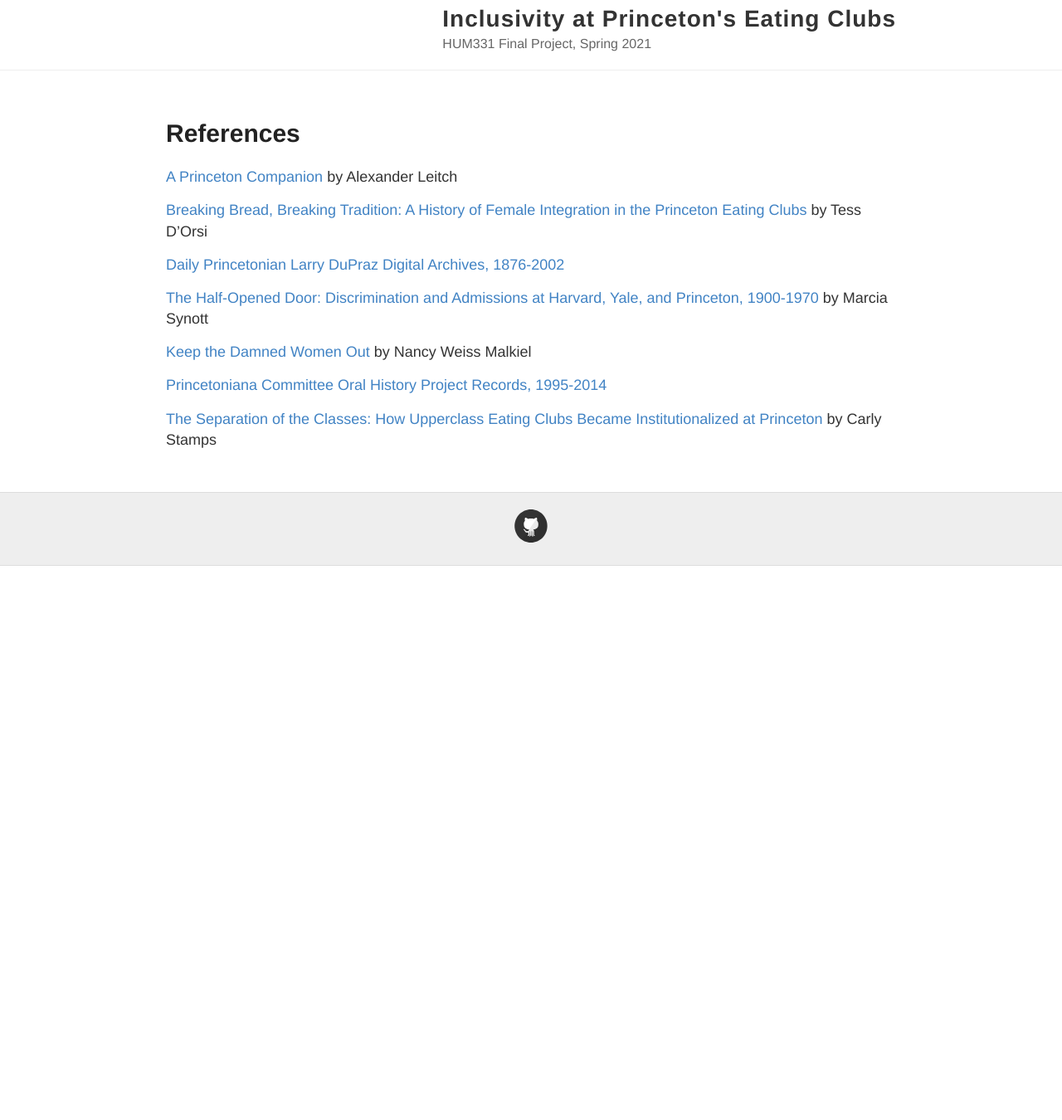
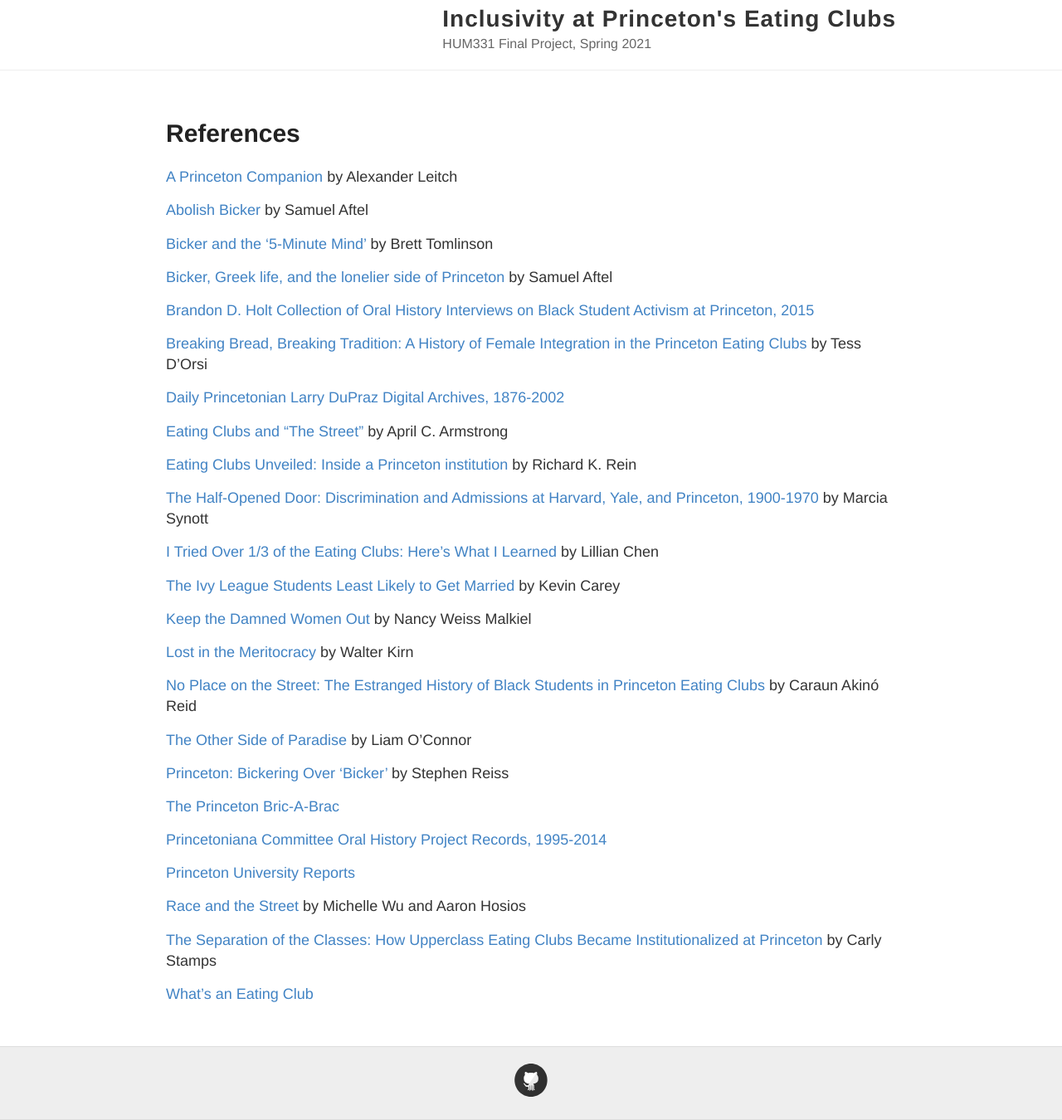
Before and after one commit to HUM-331-Princeton/inclusivity-eating-clubs, a Jekyll site: the page built from References.md, in a window 1280 px wide and 1400 px high, scrolled down 278 px, cut to the strip 50-1400 px from the top of the window. Shown: the whole strip at 83% size. Built offline with Jekyll 4.4.1, drawn with Linux system fonts in a browser that asks for light colours; before the commit the page ends 1010 px from its top, so only the background shows below that.

Commit message:
Update References.md

```diff
--- a/References.md
+++ b/References.md
@@ -6,14 +6,46 @@ permalink: /References/
 
 [A Princeton Companion]( https://catalog.princeton.edu/catalog/11494161) by Alexander Leitch
 
+[Abolish Bicker](https://www.dailyprincetonian.com/article/2018/11/abolish-bicker) by Samuel Aftel
+
+[Bicker and the ‘5-Minute Mind’](https://paw.princeton.edu/article/bicker-and-five-minute-mind) by Brett Tomlinson
+
+[Bicker, Greek life, and the lonelier side of Princeton](https://www.dailyprincetonian.com/article/2019/10/bicker-greek-life-and-the-lonelier-side-of-princeton) by Samuel Aftel
+
+[Brandon D. Holt Collection of Oral History Interviews on Black Student Activism at Princeton, 2015](https://findingaids.princeton.edu/catalog/AC426)
+
 [Breaking Bread, Breaking Tradition: A History of Female Integration in the Princeton Eating Clubs](https://dataspace.princeton.edu/handle/88435/dsp01xw42nb92c) by Tess D'Orsi
 
 [Daily Princetonian Larry DuPraz Digital Archives, 1876-2002]( https://theprince.princeton.edu/princetonperiodicals/cgi-bin/princetonperiodicals)
 
+[Eating Clubs and “The Street”](https://blogs.princeton.edu/mudd/2015/04/eating-clubs-and-the-street/) by April C. Armstrong
+
+[Eating Clubs Unveiled: Inside a Princeton institution](https://communitynews.org/2017/12/01/eating-clubs-unveiled-inside-princeton-institution/) by Richard K. Rein
+
 [The Half-Opened Door: Discrimination and Admissions at Harvard, Yale, and Princeton, 1900-1970]( https://catalog.princeton.edu/catalog/3710) by Marcia Synott
+
+[I Tried Over 1/3 of the Eating Clubs: Here’s What I Learned](https://www.dailyprincetonian.com/article/2021/02/eating-clubs-personal-reflection-terrace-tower-colonial-cap) by Lillian Chen
+
+[The Ivy League Students Least Likely to Get Married](https://www.nytimes.com/interactive/2018/03/29/upshot/college-marriage-class-differences.html) by Kevin Carey
 
 [Keep the Damned Women Out](https://catalog.princeton.edu/catalog/10531309) by Nancy Weiss Malkiel
 
+[Lost in the Meritocracy](https://www.theatlantic.com/magazine/archive/2005/01/lost-in-the-meritocracy/303672/) by Walter Kirn
+
+[No Place on the Street: The Estranged History of Black Students in Princeton Eating Clubs](https://dataspace.princeton.edu/bitstream/88435/dsp01dv13zt385/1/Reid_Caraun.pdf) by Caraun Akinó Reid
+
+[The Other Side of Paradise](https://www.dailyprincetonian.com/article/2018/12/the-other-side-of-paradise) by Liam O'Connor
+
+[Princeton: Bickering Over ‘Bicker’](https://www.nytimes.com/1978/03/12/archives/new-jersey-weekly-princeton-bickering-over-bicker.html) by Stephen Reiss
+
+[The Princeton Bric-A-Brac](https://catalog.hathitrust.org/Record/010314207?type%5B%5D=all&lookfor%5B%5D=Princeton&bool%5B%5D=AND&type%5B%5D=all&lookfor%5B%5D=Bric%20a%20Brac&ft=)
+
 [Princetoniana Committee Oral History Project Records, 1995-2014]( https://findingaids.princeton.edu/catalog/AC259)
 
+[Princeton University Reports](http://wayback.archive-it.org/5151/20180102142543/http://www.princeton.edu/reports/2010/ectf/summary/)
+
+[Race and the Street](https://www-dailyprincetonian-com.ezproxy.princeton.edu/article/2009/12/race-and-the-street) by Michelle Wu and Aaron Hosios
+
 [The Separation of the Classes: How Upperclass Eating Clubs Became Institutionalized at Princeton](https://dataspace.princeton.edu/handle/88435/dsp01vh53wz57t) by Carly Stamps
+
+[What's an Eating Club](https://princetoneatingclubs.org/whats-an-eating-club/)
```
